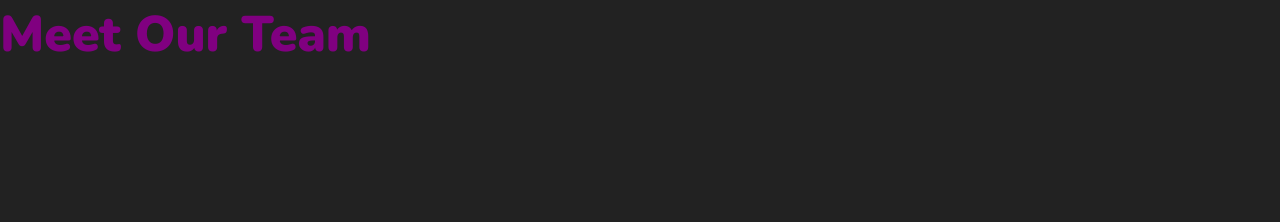
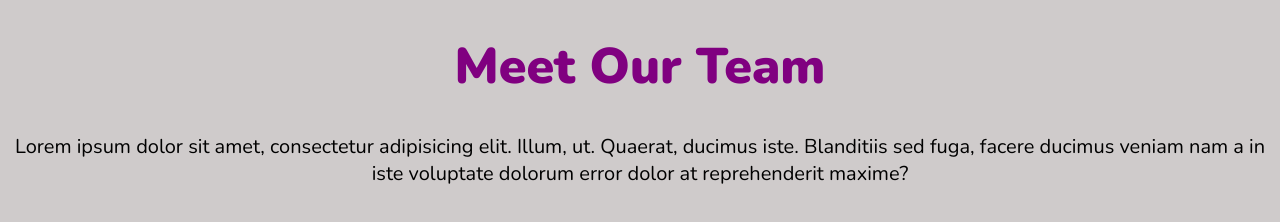
Before and after one commit to FedericoFinco/html-css-float-cards, a plain HTML site: page index.html in a window 1280 px wide. Drawn offline with nearby package versions, Linux system fonts and the light colour scheme.

Commit message:
dev (body, header) : header and intro paragraph done

```diff
--- a/css/main.css
+++ b/css/main.css
@@ -6,11 +6,23 @@
 }
 
 body{
-    background-color: #222;
+    background-color: #cfcbcb;
 }
 
 h1 {
     color: purple;
     font-size: 50px;
     font-weight: 900;
+    text-align: center;
+    min-width: 80%;
+    margin: 2rem auto 2rem auto;
 }
+/*
+con min width mi allargava il div oltre l'80% e non andava a capo come in foto
+*/
+.intro{
+    text-align: center;
+    font-size: 20px;
+    min-width: 80%;
+    margin: 1rem auto 3rem auto;
+}
--- a/index.html
+++ b/index.html
@@ -17,7 +17,9 @@
     </header>
     <!-- introduction paragraph -->
     <main>
-
+        <div class="intro">
+        <p>Lorem ipsum dolor sit amet, consectetur adipisicing elit. Illum, ut. Quaerat, ducimus iste. Blanditiis sed fuga, facere ducimus veniam nam a in iste voluptate dolorum error dolor at reprehenderit maxime?</p>
+        </div>
         <!-- cards section -->
     </main>
 
```
